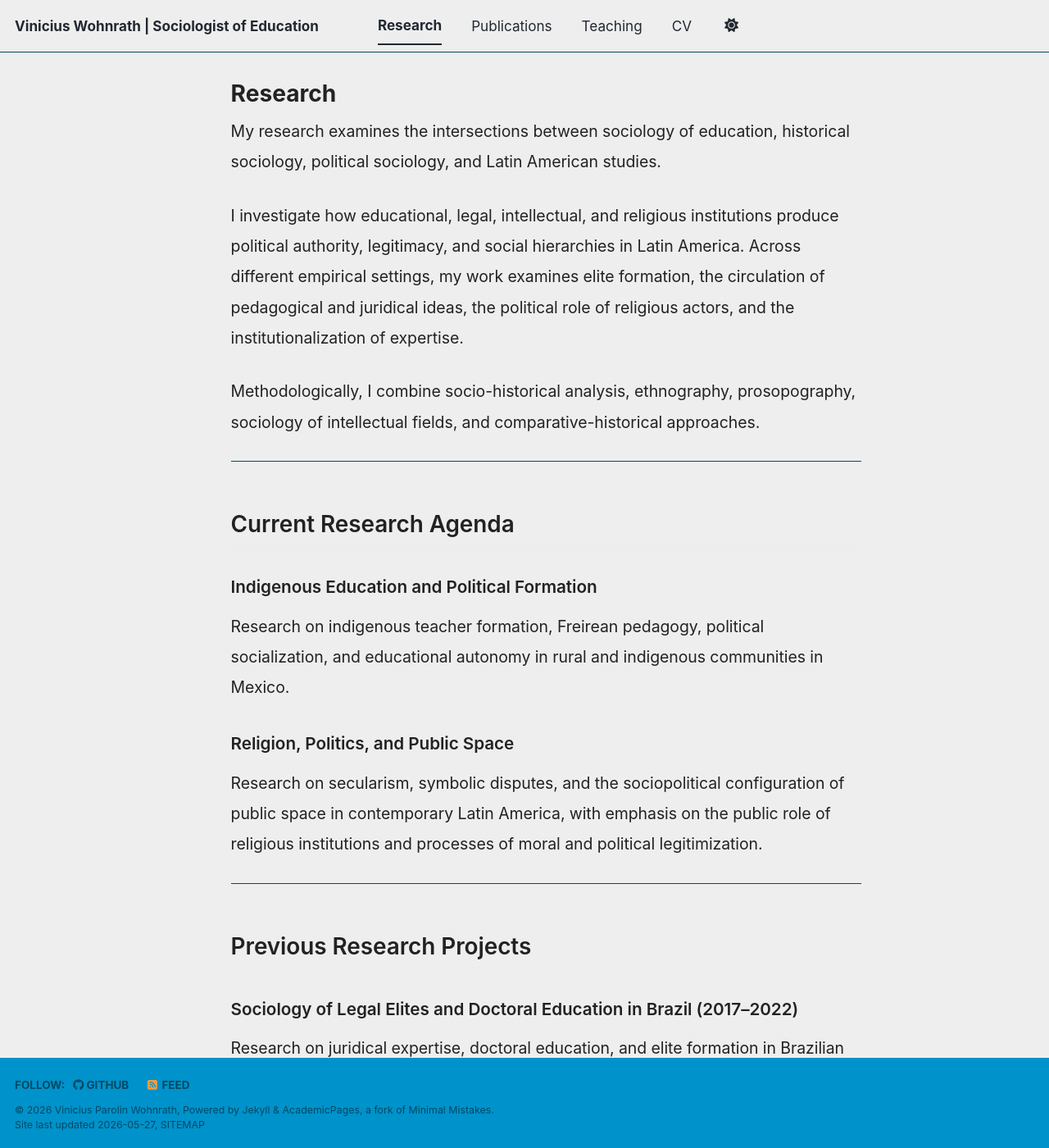
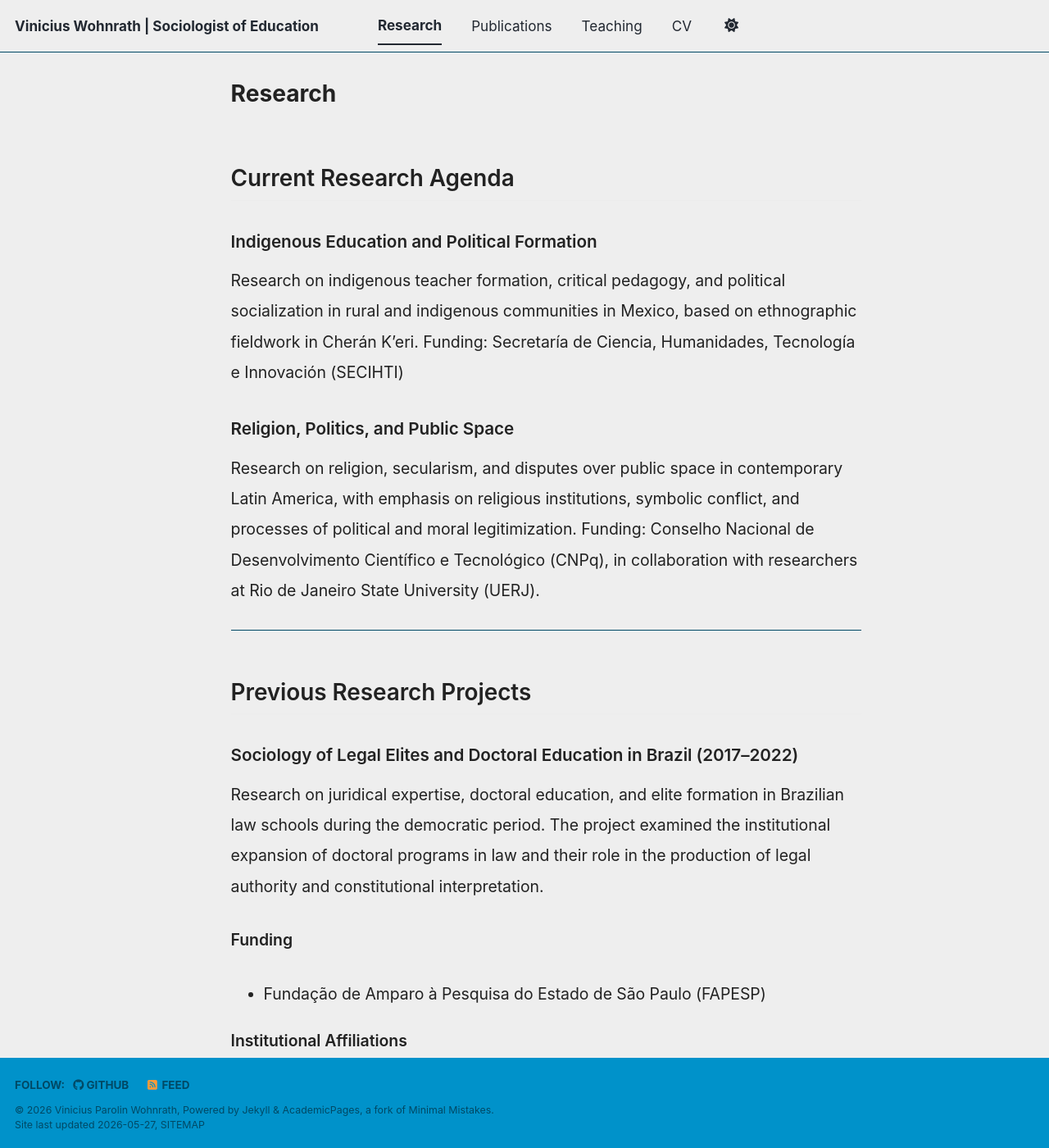
Before and after one commit to viniciuswohnrath/viniciuswohnrath.github.io, a Jekyll site: the page built from _pages/research.md, in a window 1280 px wide and 1400 px high. Shown: the whole window at 82% size. Built offline with Jekyll 4.4.1, drawn with Linux system fonts in a browser that asks for light colours; a script bundle is joined from its source files by our own code; library files that are not in the unit come from our copies; some of the changed text lies outside the part shown.

Commit message:
Update research.md

```diff
--- a/_pages/research.md
+++ b/_pages/research.md
@@ -6,23 +6,17 @@ author_profile: false
 classes: wide
 ---
 
-My research examines the intersections between sociology of education, historical sociology, political sociology, and Latin American studies.
-
-I investigate how educational, legal, intellectual, and religious institutions produce political authority, legitimacy, and social hierarchies in Latin America. Across different empirical settings, my work examines elite formation, the circulation of pedagogical and juridical ideas, the political role of religious actors, and the institutionalization of expertise.
-
-Methodologically, I combine socio-historical analysis, ethnography, prosopography, sociology of intellectual fields, and comparative-historical approaches.
-
----
-
 ## Current Research Agenda
 
 ### Indigenous Education and Political Formation
 
-Research on indigenous teacher formation, Freirean pedagogy, political socialization, and educational autonomy in rural and indigenous communities in Mexico.
+Research on indigenous teacher formation, critical pedagogy, and political socialization in rural and indigenous communities in Mexico, based on ethnographic fieldwork in Cherán K’eri.
+Funding: Secretaría de Ciencia, Humanidades, Tecnología e Innovación (SECIHTI)
 
 ### Religion, Politics, and Public Space
 
-Research on secularism, symbolic disputes, and the sociopolitical configuration of public space in contemporary Latin America, with emphasis on the public role of religious institutions and processes of moral and political legitimization.
+Research on religion, secularism, and disputes over public space in contemporary Latin America, with emphasis on religious institutions, symbolic conflict, and processes of political and moral legitimization.
+Funding: Conselho Nacional de Desenvolvimento Científico e Tecnológico (CNPq), in collaboration with researchers at Rio de Janeiro State University (UERJ).
 
 ---
 
```
Also changed, not shown: other parts of _pages/research.md (+1 -4 lines).
